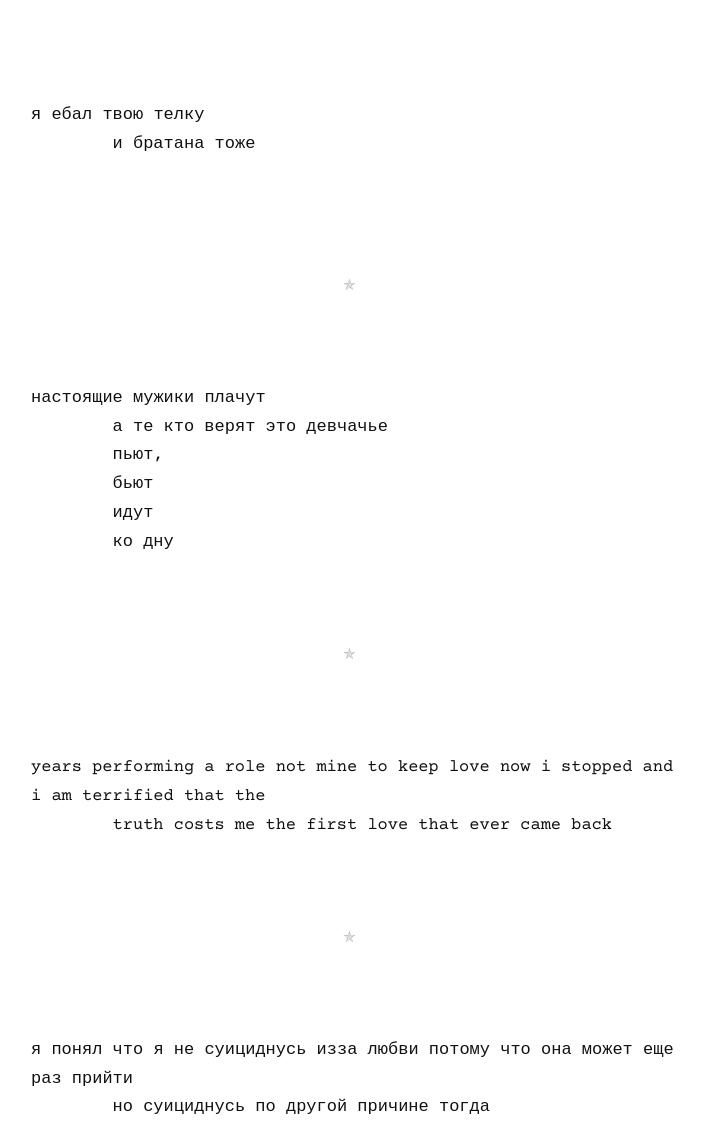
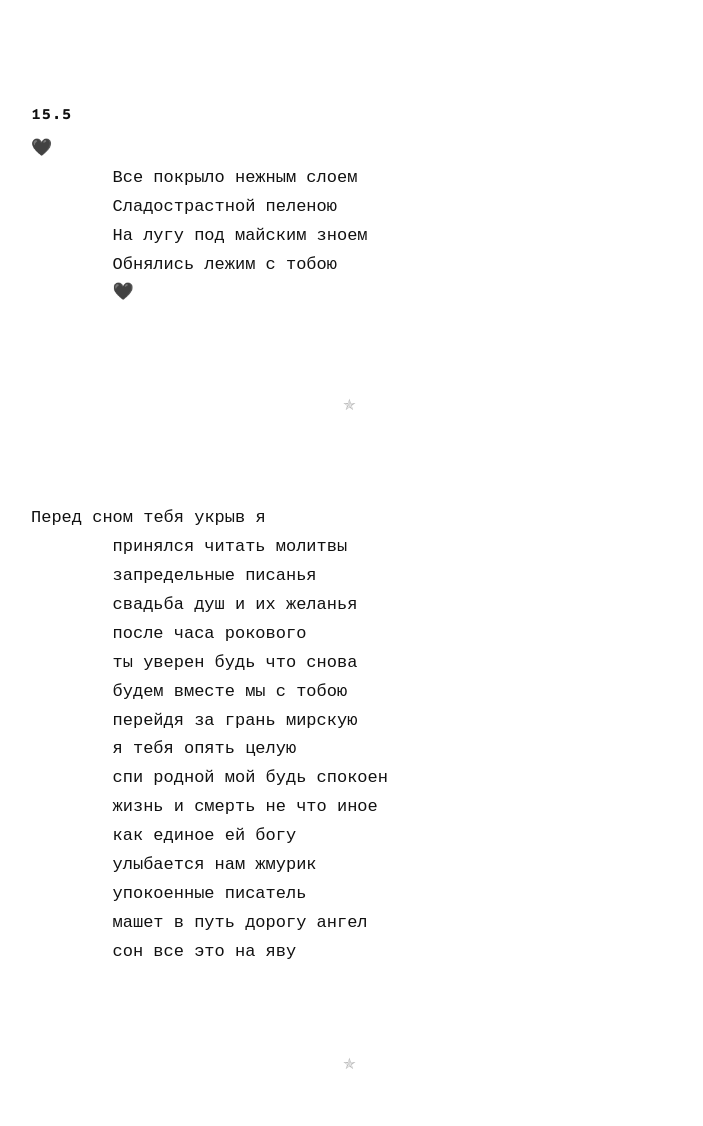
Before and after one commit to vladimirshkandin/vladimirshkandin.github.io, a plain HTML site: page index.html in a window 1280 px wide. Shown: the top 1126 px of the page, without its empty margins (286-989 px from the left). Drawn offline with nearby package versions, Linux system fonts and the light colour scheme.

Commit message:
update: Fri May 15 08:46:04 CEST 2026

```diff
--- a/index.html
+++ b/index.html
@@ -167,6 +167,39 @@
 
     <!-- ═══════════════════════════════════════ -->
 
+
+    <section class="poem">
+      <h2 class="poem-title">15.5</h2>
+      <div class="poem-body">🖤
+        Все покрыло нежным слоем
+        Сладострастной пеленою
+        На лугу под майским зноем
+        Обнялись лежим с тобою
+        🖤</div>
+    </section>
+
+    <div class="divider">✯</div>
+
+    <section class="poem">
+      <div class="poem-body">Перед сном тебя укрыв я
+        принялся читать молитвы
+        запредельные писанья
+        свадьба душ и их желанья
+        после часа рокового
+        ты уверен будь что снова
+        будем вместе мы с тобою
+        перейдя за грань мирскую
+        я тебя опять целую
+        спи родной мой будь спокоен
+        жизнь и смерть не что иное
+        как единое ей богу
+        улыбается нам жмурик
+        упокоенные писатель
+        машет в путь дорогу ангел
+        сон все это на яву</div>
+    </section>
+
+    <div class="divider">✯</div>
 
     <section class="poem">
       <div class="poem-body">я ебал твою телку
```
Also changed, not shown: 1 other file.
